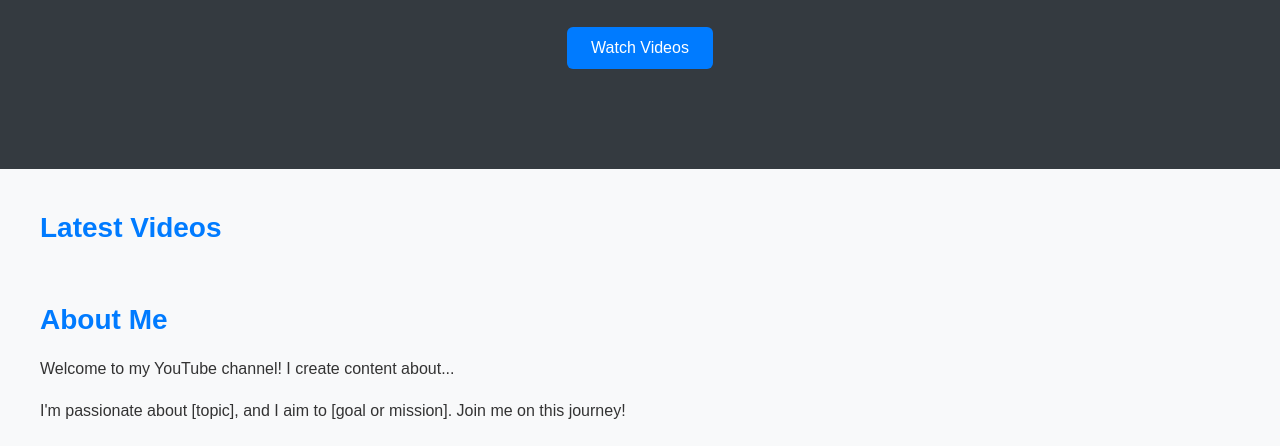
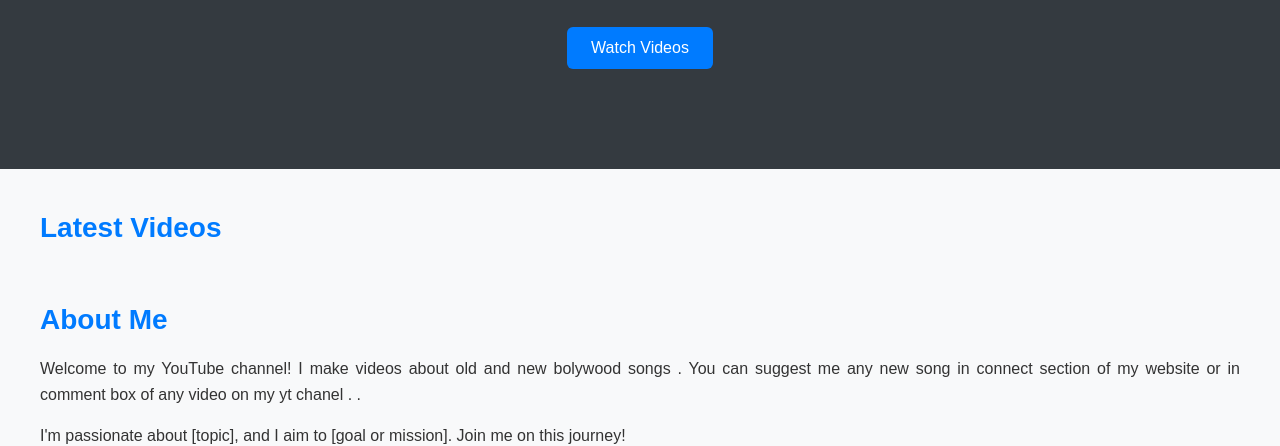
Before and after one commit to amartyasinghnamra/My-yt-chanel-website, a website: page index.html in a window 1280 px wide. Shown: the part 362-808 px from the top of the page. Drawn offline with Linux system fonts and the light colour scheme; no server answers.

Commit message:
Update index.html

```diff
--- a/index.html
+++ b/index.html
@@ -37,7 +37,7 @@
 
         <section id="about" class="about-section">
             <h2>About Me</h2>
-            <p>Welcome to my YouTube channel! I create content about...</p>
+            <p>Welcome to my YouTube channel! I make videos about old  and new bolywood songs . You can suggest me any new song in connect section of my website or in comment box of any video on my yt chanel . .</p>
             <p>I'm passionate about [topic], and I aim to [goal or mission]. Join me on this journey!</p>
         </section>
 
```
